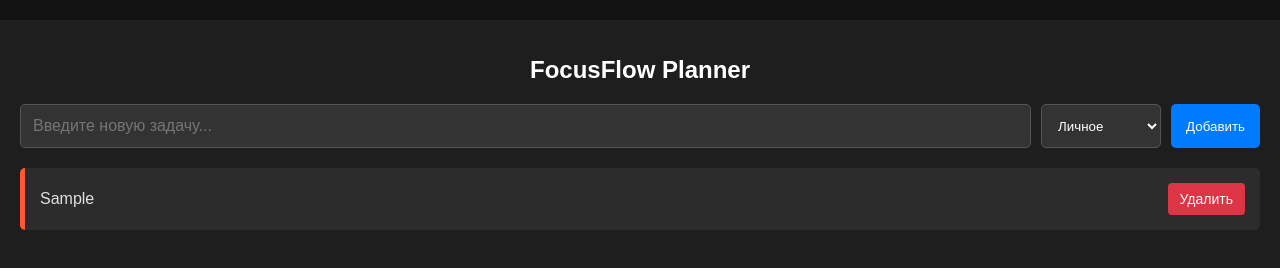
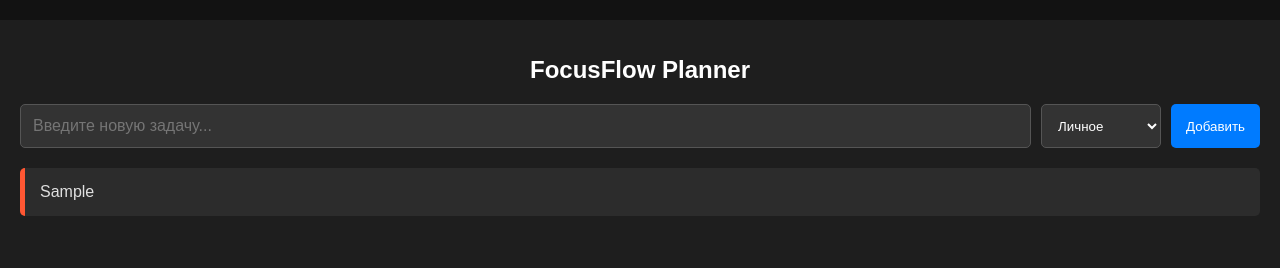
Before and after one commit to PeakBotJazus/FocusFlow-Planner, a plain HTML site: page index.html in a window 1280 px wide. Both pictures are taken after typing "Sample" into the empty fields and a click on the button "Добавить". Drawn offline with Linux system fonts and the light colour scheme; a web font is replaced by a local one.

Commit message:
Add files via upload

```diff
--- a/script.js
+++ b/script.js
@@ -4,17 +4,17 @@ document.addEventListener('DOMContentLoaded', () => {
     const addButton = document.getElementById('addButton');
     const taskList = document.getElementById('taskList');
     const STORAGE_KEY = 'focusFlowTasks';
+    const LONG_PRESS_DURATION = 800; // 800 миллисекунд для долгого нажатия
 
     let tasks = JSON.parse(localStorage.getItem(STORAGE_KEY)) || [];
+    let pressTimer;
 
-    // Функция сохранения задач в localStorage
     function saveTasks() {
         localStorage.setItem(STORAGE_KEY, JSON.stringify(tasks));
     }
 
-    // Функция рендера (отображения) задач
     function renderTasks() {
-        taskList.innerHTML = ''; // Очищаем список перед повторным рендером
+        taskList.innerHTML = '';
         tasks.forEach((task, index) => {
             const li = document.createElement('li');
             li.classList.add('task-item', task.category);
@@ -22,61 +22,84 @@ document.addEventListener('DOMContentLoaded', () => {
                 li.classList.add('completed');
             }
 
-            // Текст задачи
             const taskText = document.createElement('span');
             taskText.classList.add('task-text');
             taskText.textContent = task.text;
             taskText.addEventListener('click', () => toggleComplete(index));
 
-            // Кнопка удаления
-            const deleteBtn = document.createElement('button');
-            deleteBtn.classList.add('delete-btn');
-            deleteBtn.textContent = 'Удалить';
-            deleteBtn.addEventListener('click', () => deleteTask(index));
+            // --- ОБРАБОТЧИКИ ДОЛГОГО НАЖАТИЯ ---
+
+            // Для десктопа (правая кнопка мыши)
+            li.addEventListener('contextmenu', (e) => {
+                e.preventDefault(); // Предотвращаем стандартное меню браузера
+                deleteTask(index);
+            });
+
+            // Для мобильных устройств (сенсорный экран)
+            li.addEventListener('touchstart', (e) => {
+                // Запускаем таймер при касании
+                pressTimer = setTimeout(() => {
+                    // Если таймер сработал (пользователь держал палец долго)
+                    deleteTask(index);
+                    // Опционально: можно добавить виброотклик, если это PWA с доступом к API
+                    if (navigator.vibrate) {
+                        navigator.vibrate(50);
+                    }
+                }, LONG_PRESS_DURATION);
+            });
+
+            li.addEventListener('touchend', () => {
+                // Если палец отпущен до истечения таймера, отменяем удаление
+                clearTimeout(pressTimer);
+            });
+
+            li.addEventListener('touchcancel', () => {
+                // Если касание прервано (например, скроллом), отменяем удаление
+                clearTimeout(pressTimer);
+            });
+
+            // --- КОНЕЦ ОБРАБОТЧИКОВ ---
 
             li.appendChild(taskText);
-            li.appendChild(deleteBtn);
+            // Кнопку удаления больше не добавляем
             taskList.appendChild(li);
         });
     }
 
-    // Функция добавления новой задачи
     function addTask() {
         const text = taskInput.value.trim();
         const category = taskCategory.value;
 
-        if (text === '') return; // Не добавляем пустые задачи
+        if (text === '') return;
 
         tasks.push({ text: text, completed: false, category: category });
         saveTasks();
         renderTasks();
-        taskInput.value = ''; // Очищаем поле ввода
+        taskInput.value = '';
     }
 
-    // Функция переключения статуса "выполнено"
     function toggleComplete(index) {
         tasks[index].completed = !tasks[index].completed;
         saveTasks();
         renderTasks();
     }
 
-    // Функция удаления задачи
     function deleteTask(index) {
-        tasks.splice(index, 1); // Удаляем 1 элемент по указанному индексу
-        saveTasks();
-        renderTasks();
+        // Добавляем подтверждение, чтобы избежать случайных удалений
+        if (confirm("Вы уверены, что хотите удалить эту задачу?")) {
+            tasks.splice(index, 1);
+            saveTasks();
+            renderTasks();
+        }
     }
 
-    // Обработчик кнопки "Добавить"
     addButton.addEventListener('click', addTask);
 
-    // Также можно добавить задачу по нажатию Enter в поле ввода
     taskInput.addEventListener('keypress', (e) => {
         if (e.key === 'Enter') {
             addTask();
         }
     });
 
-    // При первой загрузке страницы отображаем задачи из хранилища
     renderTasks();
 });
--- a/style.css
+++ b/style.css
@@ -121,16 +121,3 @@ h1 {
     text-decoration: line-through;
     color: #777;
 }
-
-.delete-btn {
-    background: #dc3545;
-    color: white;
-    border: none;
-    padding: 8px 12px; /* Увеличен размер кнопки для удобного нажатия */
-    border-radius: 4px;
-    cursor: pointer;
-    font-size: 14px;
-    font-family: 'DM Sans', sans-serif;
-    /* Делаем кнопку удаления не сжимаемой */
-    flex-shrink: 0;
-}
```
